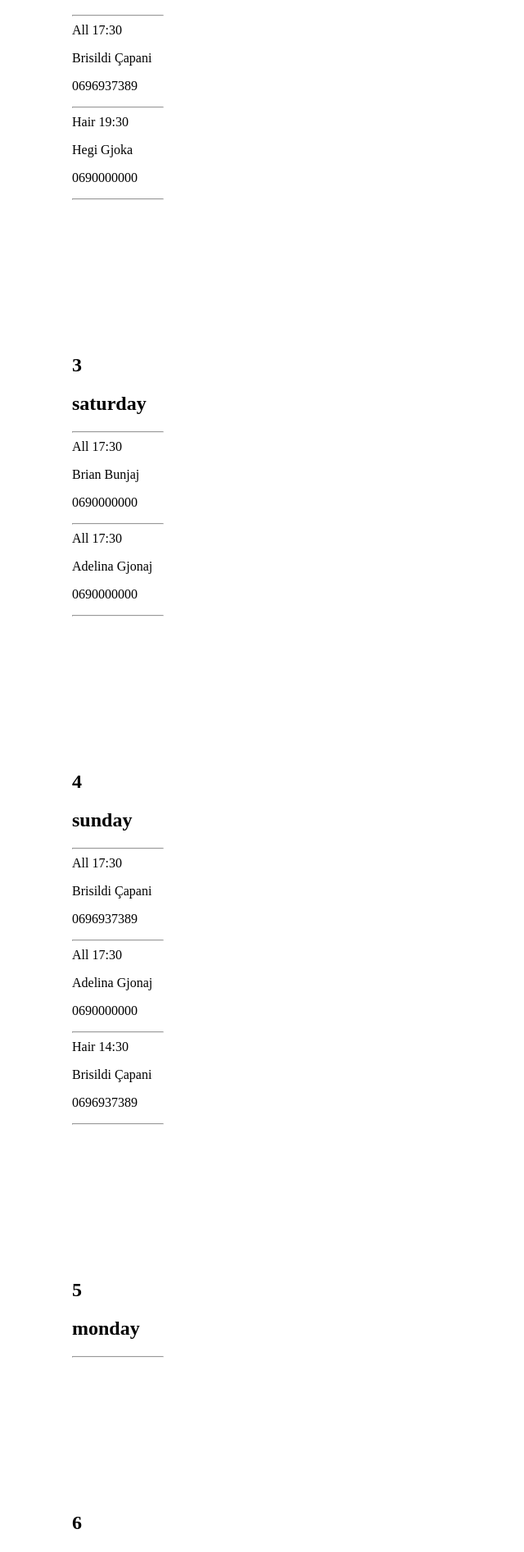
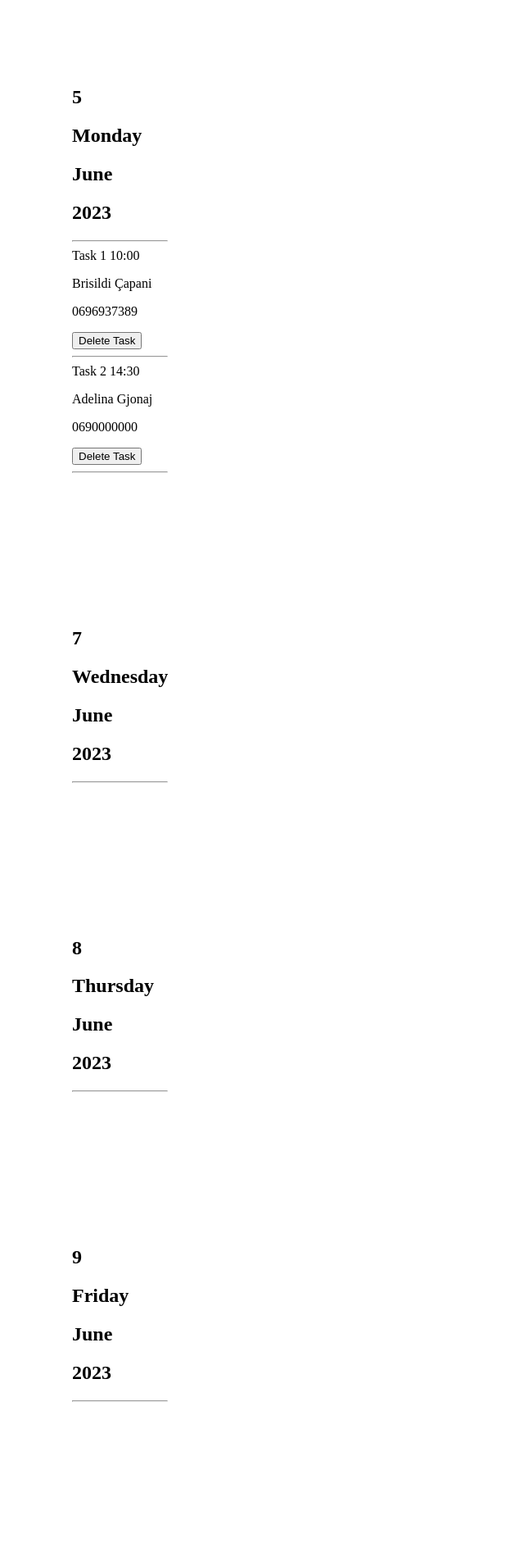
Before and after one commit to SildiCapani/angular-group-project, an Angular app: page / in a window 1280 px wide. Shown: the part 803-2696 px from the top of the page at 82% size, without its empty margins (0-640 px from the left). Built offline with nearby package versions, Linux system fonts and the light colour scheme; data requests are answered from the project's data file.

Commit message:
addMode buttons

```diff
--- a/db.json
+++ b/db.json
@@ -34,228 +34,101 @@
   "calendar": [
     {
       "id": 1,
-      "year": "2023",
-      "month": "Juni",
-      "day_number": "1",
-      "day_name": "thursday",
+      "date": "2023-06-04T00:00:00.000Z",
       "task": [
         {
-          "actionName": "All",
-          "time": "17:30",
+          "actionName": "Task 1",
+          "time": "10:00",
           "userId": 1
         },
         {
-          "actionName": "All",
-          "time": "17:30",
-          "userId": 7
+          "actionName": "Task 2",
+          "time": "14:30",
+          "userId": 2
+        },
+        {
+          "actionName": "Beard",
+          "time": "11:00",
+          "userId": 1
         }
       ]
     },
     {
       "id": 2,
-      "year": "2023",
-      "month": "Juni",
-      "day_number": "2",
-      "day_name": "friday",
+      "date": "2023-06-05T00:00:00.000Z",
       "task": [
         {
-          "actionName": "All",
-          "time": "17:30",
+          "actionName": "Task 1",
+          "time": "10:00",
           "userId": 1
         },
         {
-          "actionName": "All",
-          "time": "17:30",
-          "userId": 1
-        },
-        {
-          "actionName": "Hair",
-          "time": "19:30",
-          "userId": 8
-        }
-      ]
-    },
-    {
-      "id": 3,
-      "year": "2023",
-      "month": "Juni",
-      "day_number": "3",
-      "day_name": "saturday",
-      "task": [
-        {
-          "actionName": "All",
-          "time": "17:30",
-          "userId": 5
-        },
-        {
-          "actionName": "All",
-          "time": "17:30",
+          "actionName": "Task 2",
+          "time": "14:30",
           "userId": 2
         }
       ]
     },
     {
       "id": 4,
-      "year": "2023",
-      "month": "Juni",
-      "day_number": "4",
-      "day_name": "sunday",
+      "date": "2023-06-07T20:29:22.232Z",
+      "task": []
+    },
+    {
+      "id": 5,
+      "date": "2023-06-08T20:29:22.232Z",
+      "task": []
+    },
+    {
+      "id": 6,
+      "date": "2023-06-09T20:29:22.232Z",
+      "task": []
+    },
+    {
+      "id": 7,
+      "date": "2023-06-10T20:29:22.232Z",
+      "task": []
+    },
+    {
+      "id": 8,
+      "date": "2023-06-11T20:29:22.232Z",
+      "task": []
+    },
+    {
+      "id": 9,
+      "date": "2023-06-12T20:29:22.232Z",
+      "task": []
+    },
+    {
+      "id": 10,
+      "date": "2023-06-13T20:29:22.232Z",
+      "task": []
+    },
+    {
+      "id": 11,
+      "date": "2023-06-14T20:29:22.232Z",
       "task": [
         {
-          "actionName": "All",
-          "time": "17:30",
-          "userId": 1
-        },
-        {
-          "actionName": "All",
-          "time": "17:30",
-          "userId": 2
-        },
-        {
-          "actionName": "Hair",
-          "time": "14:30",
+          "actionName": "Beard",
+          "time": "13:00",
           "userId": 1
         }
       ]
     },
     {
-      "id": 5,
-      "year": "2023",
-      "month": "Juni",
-      "day_number": "5",
-      "day_name": "monday",
-      "task": []
-    },
-    {
-      "id": 6,
-      "year": "2023",
-      "month": "Juni",
-      "day_number": "6",
-      "day_name": "tuesday",
-      "task": []
-    },
-    {
-      "id": 7,
-      "year": "2023",
-      "month": "Juni",
-      "day_number": "7",
-      "day_name": "wednesday",
-      "task": []
-    },
-    {
-      "id": 8,
-      "year": "2023",
-      "month": "Juni",
-      "day_number": "8",
-      "day_name": "thursday",
-      "task": []
-    },
-    {
-      "id": 9,
-      "year": "2023",
-      "month": "Juni",
-      "day_number": "9",
-      "day_name": "friday",
+      "id": 12,
+      "date": "2023-06-15T20:29:22.232Z",
       "task": [
         {
-          "actionName": "Beard",
-          "time": "19:30",
-          "userId": 8
+          "actionName": "Style",
+          "time": "20:00",
+          "userId": 2
         }
       ]
     },
     {
-      "id": 10,
-      "year": "2023",
-      "month": "Juni",
-      "day_number": "10",
-      "day_name": "saturday",
-      "task": []
-    },
-    {
-      "id": 11,
-      "year": "2023",
-      "month": "Juni",
-      "day_number": "11",
-      "day_name": "sunday",
-      "task": []
-    },
-    {
-      "id": 12,
-      "year": "2023",
-      "month": "Juni",
-      "day_number": "12",
-      "day_name": "monday",
-      "task": []
-    },
-    {
       "id": 13,
-      "year": "2023",
-      "month": "Juni",
-      "day_number": "13",
-      "day_name": "tuesday",
-      "task": []
-    },
-    {
-      "id": 14,
-      "year": "2023",
-      "month": "Juni",
-      "day_number": "14",
-      "day_name": "wednesday",
-      "task": [
-        {
-          "actionName": "Beard",
-          "time": "10:00",
-          "userId": 1
-        }
-      ]
-    },
-    {
-      "id": 15,
-      "year": "2023",
-      "month": "Juni",
-      "day_number": "15",
-      "day_name": "thursday",
-      "task": []
-    },
-    {
-      "id": 16,
-      "year": "2023",
-      "month": "Juni",
-      "day_number": "16",
-      "day_name": "friday",
-      "task": []
-    },
-    {
-      "id": 17,
-      "year": "2023",
-      "month": "Juni",
-      "day_number": "17",
-      "day_name": "saturday",
-      "task": []
-    },
-    {
-      "id": 18,
-      "year": "2023",
-      "month": "Juni",
-      "day_number": "18",
-      "day_name": "sunday",
-      "task": []
-    },
-    {
-      "id": 19,
-      "year": "2023",
-      "month": "Juni",
-      "day_number": "19",
-      "day_name": "monday",
-      "task": []
-    },
-    {
-      "id": 20,
-      "year": "2023",
-      "month": "Juni",
-      "day_number": "20",
-      "day_name": "tuesday",
+      "date": "2023-06-16T20:29:22.232Z",
       "task": []
     }
   ]
--- a/src/app/calender.service.ts
+++ b/src/app/calender.service.ts
@@ -1,6 +1,6 @@
 import { Injectable } from '@angular/core';
 import { HttpClient } from '@angular/common/http';
-import { Observable, map, switchMap } from 'rxjs';
+import { Observable, switchMap, tap } from 'rxjs';
 import { environment } from '../environments/environment';
 import { CalendarModel, TaskModel, UserModel } from 'src/calendar.model';
 
--- a/src/app/calender/calender.component.ts
+++ b/src/app/calender/calender.component.ts
@@ -16,10 +16,9 @@ export class CalenderComponent implements OnInit {
 
   }
 
-
-
   ngOnInit(): void {
     this.calendarService.getCalendarData().subscribe(data => this.calendarData = data);
   }
 
+
 }
--- a/src/app/day/day.component.html
+++ b/src/app/day/day.component.html
@@ -1,9 +1,12 @@
 <div class="day" *ngFor="let day of calendarData">
-  <h2>{{ day.day_number }}</h2>
-  <h2>{{ day.day_name }}</h2>
+  <h2>{{ day.date | date: 'd' }}</h2>
+  <h2>{{ day.date | date: 'EEEE' }}</h2>
+  <h2>{{ day.date | date: 'MMMM' }}</h2>
+  <h2>{{ day.date | date: 'yyyy' }}</h2>
 
   <div class="task"  *ngFor="let task of day.task">
     <hr>
+
     {{ task?.actionName }}
     {{ task?.time }}
 
@@ -15,6 +18,7 @@
     <p> {{ user.tel }} </p>
   </div>
   </div>
+  <button>Delete Task</button>
   </div>
  <hr>
 </div>
--- a/src/app/day/day.component.ts
+++ b/src/app/day/day.component.ts
@@ -1,6 +1,6 @@
 import { Component } from '@angular/core';
 import { CalenderService } from '../calender.service';
-import { CalendarModel, UserModel } from 'src/calendar.model';
+import { CalendarModel, TaskModel, UserModel } from 'src/calendar.model';
 
 @Component({
   selector: 'app-day',
@@ -10,6 +10,7 @@ import { CalendarModel, UserModel } from 'src/calendar.model';
 export class DayComponent {
 
   calendarData: CalendarModel[] = [];
+  calendarEntry!: CalendarModel;
 
   users: UserModel[]
 
--- a/src/app/task-form/task-form.component.html
+++ b/src/app/task-form/task-form.component.html
@@ -2,7 +2,11 @@
 <form (ngSubmit)="onSubmit()" *ngIf="addMode">
     <label for="day">Select Day:</label>
     <select id="day" name="day" [(ngModel)]="selectedDay">
-      <option *ngFor="let day of calendarData" [ngValue]="day"> {{ day.day_number }} {{ day.day_name }} {{ day.year }}</option>
+      <option *ngFor="let day of calendarData" [ngValue]="day">
+        <h2>{{ day.date | date: 'd' }}</h2>
+        <h2>{{ day.date | date: 'MMMM' }}</h2>
+        <h2>{{ day.date | date: 'yyyy' }}</h2>
+      </option>
     </select>
     <div>
       <label for="task">Choose a Task:</label>
--- a/src/app/task-form/task-form.component.ts
+++ b/src/app/task-form/task-form.component.ts
@@ -62,6 +62,8 @@ export class TaskFormComponent {
    }
 
    onSubmit(): void {
+
+
     const newTask: TaskModel = {
       actionName: this.selectedNameTask,
       time: this.selectedTimeTask,
@@ -71,17 +73,21 @@ export class TaskFormComponent {
     if (!this.selectedDay.task) {
       this.selectedDay.task = []; // Initialize tasks array if it doesn't exist
     }
+
+
+      // Check if the selected time already exists in the tasks of the selected day
+    const existingTask = this.selectedDay.task.find(task => task.time === newTask.time);
+      if (existingTask) {
+      console.log('Task with the same time already exists. Cannot add the task.');
+      return; // Exit the method and prevent further execution
+    }
+
+
     this.selectedDay.task?.push(newTask); // Add the new task to the tasks array
 
-    this.calendarService.createTask(this.selectedDay).pipe(tap( () => {
-      this.calendarData = []
-      this.selectedNameTask ='';
-      this.selectedTimeTask = '';
-      this.selectedUser = 0;
-    }
-    )).subscribe((task) => {
+    this.calendarService.createTask(this.selectedDay).subscribe((task) => {
       this.task.push(task)
-    });
+     });
 
 }
 
--- a/src/calendar.model.ts
+++ b/src/calendar.model.ts
@@ -1,9 +1,6 @@
 export interface CalendarModel {
     id: number
-    year: number,
-    month: string,
-    day_number: number,
-    day_name: string,
+    date: string
     task?: TaskModel[]
 }
 
```
